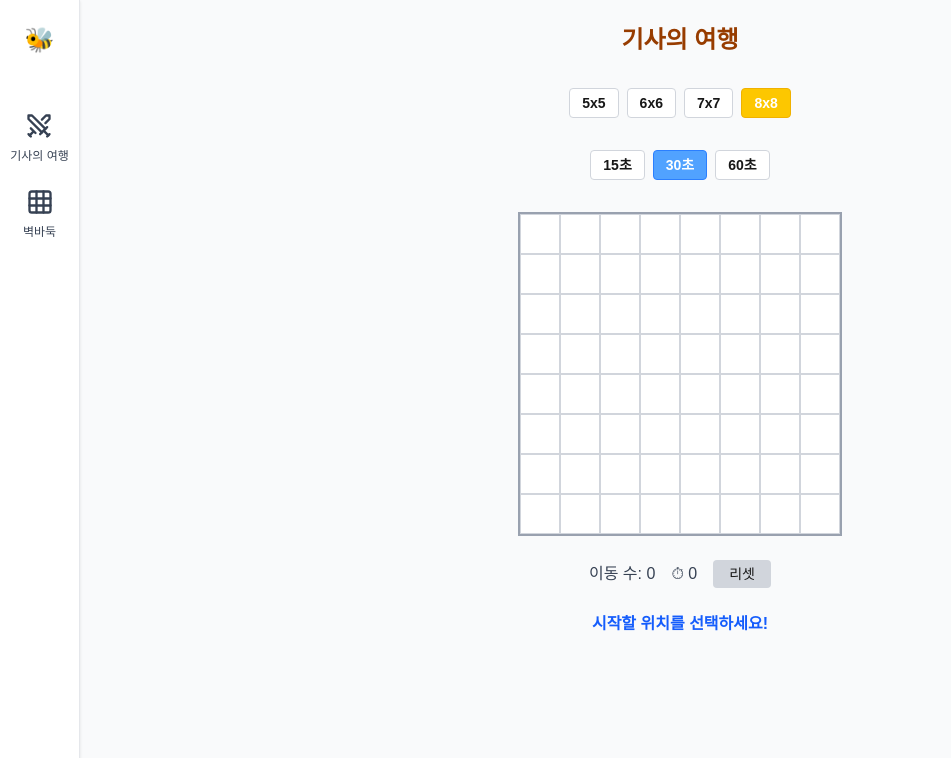
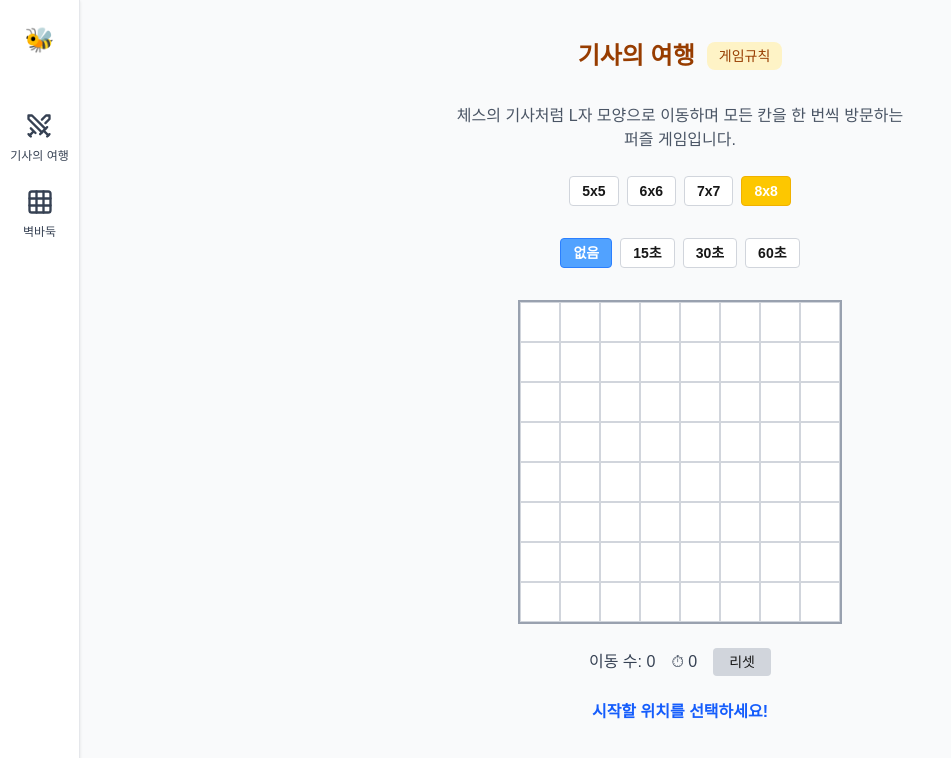
Before and after one commit to PyeongBee/bee_games, a Next.js app: page /knights-tour in a window 1280 px wide. Shown: the top 758 px of the page, without its empty margins (0-951 px from the left). Built offline with nearby package versions, Linux system fonts and the light colour scheme.

Commit message:
기사의 여행 타이머 없음 모드 추가

```diff
--- a/src/app/knights-tour/page.tsx
+++ b/src/app/knights-tour/page.tsx
@@ -3,7 +3,7 @@ import { useState, useEffect, useRef } from 'react';
 import { Swords } from 'lucide-react';
 
 const BOARD_SIZES = [5, 6, 7, 8];
-const TIMER_OPTIONS = [15, 30, 60];
+const TIMER_OPTIONS = [0, 15, 30, 60];
 const moves = [
   [2, 1],
   [1, 2],
@@ -31,12 +31,13 @@ export default function KnightsTour() {
   const [moveCount, setMoveCount] = useState(0);
   const [gameOver, setGameOver] = useState(false);
   const [started, setStarted] = useState(false);
-  const [timerSec, setTimerSec] = useState(30);
+  const [timerSec, setTimerSec] = useState(0);
   const [timer, setTimer] = useState(timerSec);
   const timerRef = useRef<NodeJS.Timeout | null>(null);
   const [totalTime, setTotalTime] = useState(0);
   const totalTimerRef = useRef<NodeJS.Timeout | null>(null);
   const [failReason, setFailReason] = useState<null | 'timeout' | 'no-move' | 'success'>(null);
+  const [showRules, setShowRules] = useState(false);
 
   // 타이머 옵션 변경 시 초기화
   function handleTimerChange(sec: number) {
@@ -57,7 +58,7 @@ export default function KnightsTour() {
 
   // 타이머 관리
   useEffect(() => {
-    if (!started || gameOver) return;
+    if (!started || gameOver || timerSec === 0) return;
     setTimer(timerSec);
     if (timerRef.current) clearInterval(timerRef.current);
     timerRef.current = setInterval(() => {
@@ -70,13 +71,13 @@ export default function KnightsTour() {
 
   // 타임아웃 시 실패 처리
   useEffect(() => {
-    if (!started || gameOver) return;
+    if (!started || gameOver || timerSec === 0) return;
     if (timer <= 0) {
       setGameOver(true);
       setFailReason('timeout');
     }
     // eslint-disable-next-line
-  }, [timer]);
+  }, [timer, timerSec]);
 
   // 누적 타이머 관리
   useEffect(() => {
@@ -140,8 +141,22 @@ export default function KnightsTour() {
   }
 
   return (
-    <div className='flex flex-col items-center gap-6'>
-      <h2 className='text-2xl font-bold mb-2 text-amber-800'>기사의 여행</h2>
+    <div className='flex flex-col items-center gap-4 md:gap-6 p-4'>
+      <div className='flex items-center gap-3 mb-2'>
+        <h2 className='text-xl md:text-2xl font-bold text-amber-800'>기사의 여행</h2>
+        <button
+          onClick={() => setShowRules(true)}
+          className='px-3 py-1 text-xs md:text-sm bg-amber-100 text-amber-800 rounded-lg hover:bg-amber-200 transition-colors font-medium'
+        >
+          게임규칙
+        </button>
+      </div>
+
+      {/* 홈페이지 스타일 게임 설명 */}
+      <p className='text-sm md:text-base text-gray-600 text-center max-w-md'>
+        체스의 기사처럼 L자 모양으로 이동하며 모든 칸을 한 번씩 방문하는 퍼즐 게임입니다.
+      </p>
+
       <div className='flex gap-2 mb-2'>
         {BOARD_SIZES.map((size) => (
           <button
@@ -174,10 +189,12 @@ export default function KnightsTour() {
             onClick={() => !started && handleTimerChange(sec)}
             disabled={started}
           >
-            {sec}초
+            {sec === 0 ? '없음' : `${sec}초`}
           </button>
         ))}
-        {started && !gameOver && <span className='ml-2 text-lg font-bold text-blue-700'>⏰ {timer}</span>}
+        {started && !gameOver && timerSec > 0 && (
+          <span className='ml-2 text-lg font-bold text-blue-700'>⏰ {timer}</span>
+        )}
       </div>
       <div className='flex flex-col items-center gap-2'>
         <div
@@ -249,6 +266,101 @@ export default function KnightsTour() {
           <div className='mt-4 text-green-600 font-bold'>축하합니다! 모든 칸을 방문했습니다 🎉</div>
         )}
       </div>
+
+      {/* 게임 규칙 모달 */}
+      {showRules && (
+        <div className='fixed inset-0 bg-black bg-opacity-50 z-50 flex items-center justify-center p-4'>
+          <div className='bg-white rounded-lg shadow-xl max-w-2xl w-full max-h-[90vh] overflow-y-auto'>
+            <div className='p-6'>
+              <div className='flex justify-between items-center mb-4'>
+                <h3 className='text-xl font-bold text-gray-800'>기사의 여행 게임 규칙</h3>
+                <button
+                  onClick={() => setShowRules(false)}
+                  className='text-gray-500 hover:text-gray-700 text-2xl font-bold'
+                >
+                  ×
+                </button>
+              </div>
+
+              <div className='space-y-4 text-sm md:text-base text-gray-700'>
+                <div>
+                  <h4 className='font-semibold text-gray-800 mb-2'>게임 목표</h4>
+                  <p>
+                    체스의 기사처럼 L자 모양으로 이동하여 체스판의 모든 칸을 정확히 한 번씩 방문하는 퍼즐 게임입니다.
+                  </p>
+                </div>
+
+                <div>
+                  <h4 className='font-semibold text-gray-800 mb-2'>기사의 이동</h4>
+                  <ul className='list-disc list-inside space-y-1'>
+                    <li>
+                      <strong>L자 이동</strong>: 가로 2칸 + 세로 1칸 또는 가로 1칸 + 세로 2칸
+                    </li>
+                    <li>
+                      <strong>8방향</strong>: 기사는 8개의 방향으로 이동할 수 있습니다
+                    </li>
+                    <li>
+                      <strong>한 번 방문</strong>: 이미 방문한 칸은 다시 방문할 수 없습니다
+                    </li>
+                  </ul>
+                </div>
+
+                <div>
+                  <h4 className='font-semibold text-gray-800 mb-2'>게임 진행</h4>
+                  <ol className='list-decimal list-inside space-y-2'>
+                    <li>
+                      <strong>보드 크기 선택</strong>: 5x5부터 8x8까지 선택 가능
+                    </li>
+                    <li>
+                      <strong>시작 위치 선택</strong>: 체스판에서 기사를 시작할 위치를 클릭
+                    </li>
+                    <li>
+                      <strong>기사 이동</strong>: 하이라이트된 칸을 클릭하여 기사 이동
+                    </li>
+                    <li>
+                      <strong>완료 조건</strong>: 모든 칸을 한 번씩 방문하면 성공
+                    </li>
+                  </ol>
+                </div>
+
+                <div>
+                  <h4 className='font-semibold text-gray-800 mb-2'>게임 설정</h4>
+                  <ul className='list-disc list-inside space-y-1'>
+                    <li>
+                      <strong>타이머</strong>: 각 이동마다 제한 시간 설정 가능 (15초, 30초, 60초)
+                    </li>
+                    <li>
+                      <strong>시간 초과</strong>: 제한 시간 내에 이동하지 못하면 실패
+                    </li>
+                    <li>
+                      <strong>이동 불가</strong>: 더 이상 이동할 수 있는 칸이 없으면 실패
+                    </li>
+                  </ul>
+                </div>
+
+                <div>
+                  <h4 className='font-semibold text-gray-800 mb-2'>전략 팁</h4>
+                  <ul className='list-disc list-inside space-y-1'>
+                    <li>가장자리나 모서리에서 시작하는 것이 일반적으로 유리합니다</li>
+                    <li>이동 가능한 칸이 적은 칸을 우선적으로 방문하세요</li>
+                    <li>중앙 지역은 나중에 방문하는 것이 좋습니다</li>
+                    <li>시간 제한이 있을 때는 신속하게 판단하세요</li>
+                  </ul>
+                </div>
+
+                <div>
+                  <h4 className='font-semibold text-gray-800 mb-2'>역사</h4>
+                  <p>
+                    기사의 여행(Knight&apos;s Tour)은 수학과 체스의 고전적인 문제로, 9세기부터 연구되어 온 퍼즐입니다.
+                    모든 칸을 한 번씩 방문하는 해가 존재하는지, 그리고 그 해를 찾는 방법에 대한 수학적 연구가 활발히
+                    이루어져 왔습니다.
+                  </p>
+                </div>
+              </div>
+            </div>
+          </div>
+        </div>
+      )}
     </div>
   );
 }
```
